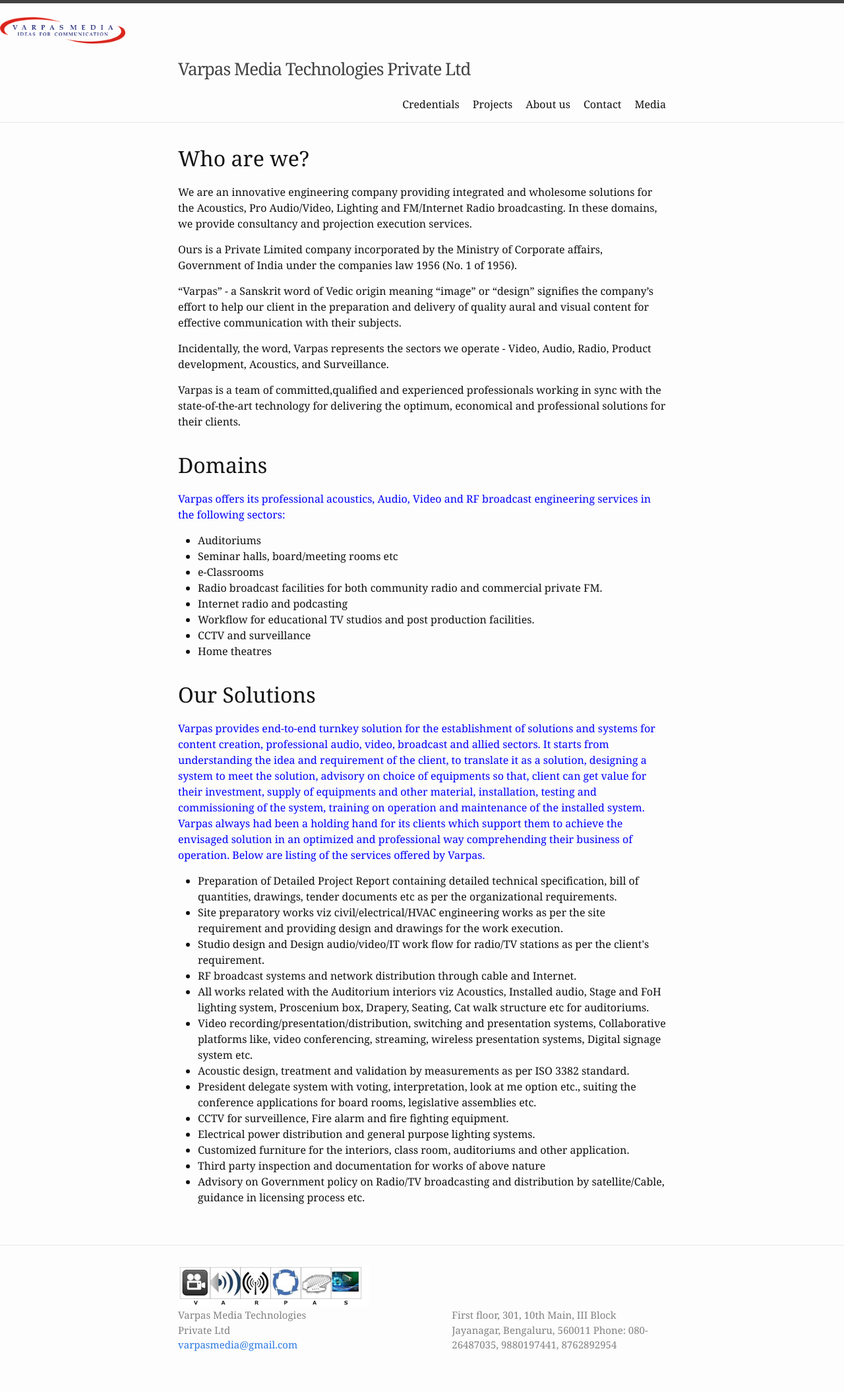
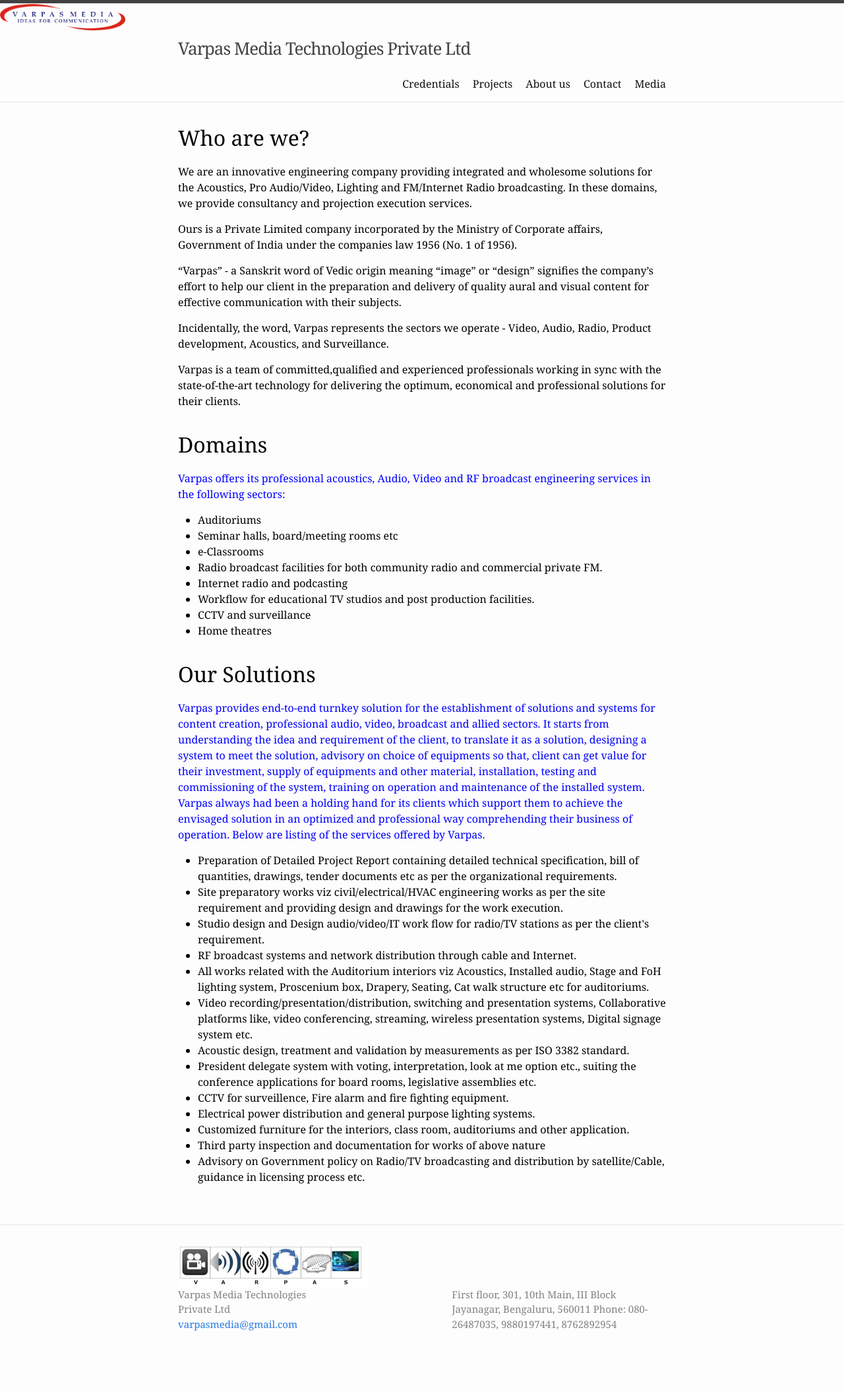
Before and after one commit to VarpasMedia/VarpasMedia.github.io, a Jekyll site: the page built from index.md, in a window 1280 px wide. Shown: the whole page at 66% size. Built offline with Jekyll 4.4.1, drawn with Linux system fonts in a browser that asks for light colours; after the commit the page ends 2078 px from its top, so only the background shows below that.

Commit message:
Update header.html

```diff
--- a/_includes/header.html
+++ b/_includes/header.html
@@ -1,9 +1,9 @@
-<font size="7" face="georgia">
+<font size="5" face="georgia" color="blue">
 <header class="site-header" role="banner">
 
 <img src="images/Logo of Varpas.png" width="190" height="40" alt="">
 
-<font size="3" face="georgia">
+<font size="3" face="georgia" color="black">
 
   <div class="wrapper">
     {%- assign default_paths = site.pages | map: "path" -%}
```
